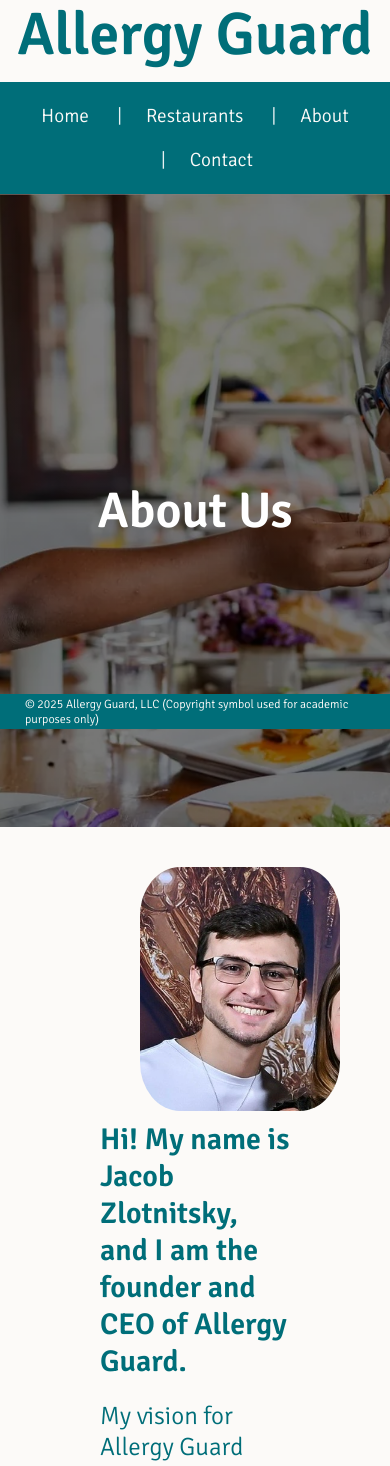
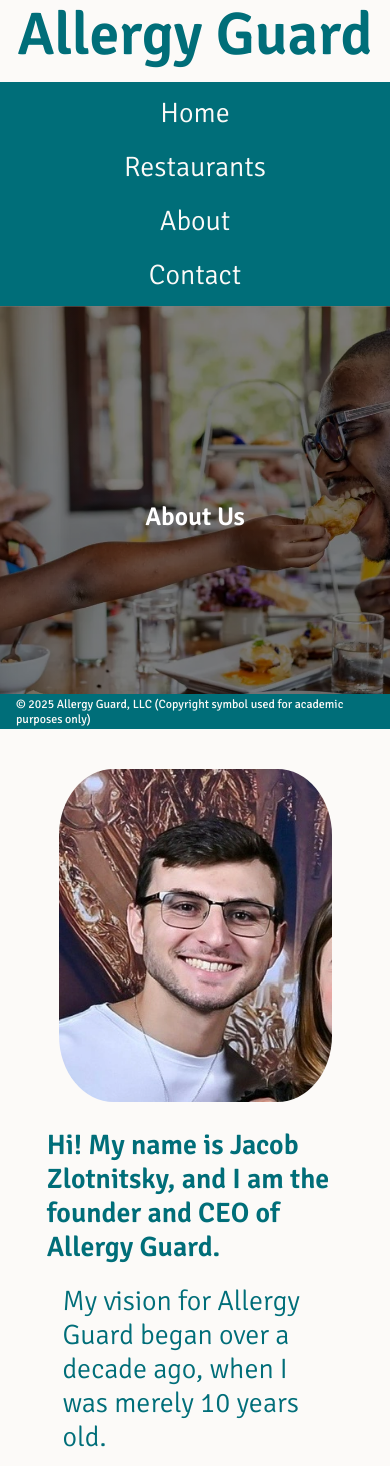
Before and after one commit to jacobzlot/mycs20, a plain HTML site: page allergyguard-about.html in a window 390 px wide. Shown: the part 115-1581 px from the top of the page. Drawn offline with Linux system fonts and the light colour scheme.

Commit message:
Add files via upload

```diff
--- a/allergyguard-about.html
+++ b/allergyguard-about.html
@@ -1,11 +1,12 @@
 <!DOCTYPE html>
 <html>
     <head>
+        <meta name="viewport" content="width=device-width, initial-scale=1">
         <link rel="preconnect" href="https://fonts.googleapis.com">
         <link rel="preconnect" href="https://fonts.gstatic.com" crossorigin>
         <link href="https://fonts.googleapis.com/css2?family=Signika:wght@300;400;500;600&display=swap" rel="stylesheet">
         <title>Allergy Guard About Us Page</title>
-        <link rel="stylesheet" href="mycss.css">
+        <link rel="stylesheet" href="mycss.css?v=2">
     </head>
 
     <body>
@@ -21,7 +22,7 @@
         </div>
         <div class="hero-image-about-us">
             <div class="hero-text">
-                <h1 style="font-size:50px">About Us</h1>
+                <h1>About Us</h1>
             </div>
         </div>
         <div class="content" style="margin-top: 15px; margin-bottom: 100px;">
--- a/mycss.css
+++ b/mycss.css
@@ -14,11 +14,12 @@
     color: #fcfaf8ff;
     display: flex;
     align-items: center;
-    justify-content: right;
+    justify-content: flex-end;
 }
 .footer p{
     font-size: 12px;
-    padding: 25px;
+    padding: 0 16px;
+    margin: 0;
 }
 .header {
     padding: 10px 0;
@@ -50,7 +51,7 @@
     font-weight: 300;
     color: #fcfaf8ff;
 }
-.nav-bar a, p {
+.nav-bar a, .nav-bar p {
     display: inline-block;
     text-decoration: none;
     color: #fcfaf8ff;
@@ -73,27 +74,18 @@
     position: relative;
     background-image: linear-gradient(rgba(0, 0, 0, 0.5),
     rgba(0, 0, 0, 0.5)), url("heroimage.webp");
-    height: 75vh;
-    background-position: center;
-    background-size: cover;
 }
 .hero-image-about-us {
     overflow: hidden;
     position: relative;
     background-image: linear-gradient(rgba(0, 0, 0, 0.5),
     rgba(0, 0, 0, 0.5)), url("aboutus.webp");
-    height: 75vh;
-    background-position: center;
-    background-size: cover;
 }
 .hero-image-restaurants {
     overflow: hidden;
     position: relative;
     background-image: linear-gradient(rgba(0, 0, 0, 0.5),
     rgba(0, 0, 0, 0.5)), url("restauranthero.webp");
-    height: 75vh;
-    background-position: center;
-    background-size: cover;
     display: flex;
     flex-direction: column;
     justify-content: center;
@@ -105,9 +97,6 @@
     position: relative;
     background-image: linear-gradient(rgba(0, 0, 0, 0.5),
     rgba(0, 0, 0, 0.5)), url("boston-hero.webp");
-    height: 75vh;
-    background-position: center;
-    background-size: cover;
     display: flex;
     flex-direction: column;
     justify-content: center;
@@ -122,6 +111,7 @@
     transform: translate(-50%, -50%);
     color: white;
     white-space: nowrap;
+    font-size: 2.5rem;
 }
 .content{
     padding: 10px 0;
@@ -132,22 +122,22 @@
     margin-bottom: 50px;
 }
 .content h1{
-    padding: 25px 50px;
+    padding: 25px 8%;
     text-align: left;
-    font-size: 50px;
+    font-size: 3rem;
     margin: 0;
 }
 .content h2{
-    padding: 10px 100px;
+    padding: 10px 12%;
     text-align: left;
-    font-size: 30px;
+    font-size: 1.75rem;
     font-weight: 300;
     margin: 0;
 }
 .content h3{
-    padding: 10px 100px;
+    padding: 10px 16%;
     text-align: left;
-    font-size: 25px;
+    font-size: 1.75rem;
     font-weight: 300;
     margin: 0;
 }
@@ -185,3 +175,67 @@
     color: #013f45;
     font-weight: 600;
 }
+.hero-image, .hero-image-about-us, .hero-image-restaurants, .hero-image-boston {
+    background-position:center;
+    background-size:cover;
+    min-height:75vh;
+  }
+@media (max-width: 700px) {
+    .nav-bar {
+        position: sticky;
+        top: 0;
+        z-index: 100;
+        padding: 10;
+        text-align: center;
+        background: #006e79;
+        color: #fcfaf8ff;
+        margin: 0;
+        gap: 1rem;
+        padding: 0.25rem;
+    }
+    .nav-bar h2 {
+        margin: 0;
+        padding: 5px 0;
+        font-weight: 300;
+        color: #fcfaf8ff;
+    }
+    .nav-bar a, .nav-bar p {
+        display: block;
+        text-align: center;
+        text-decoration: none;
+        color: #fcfaf8ff;
+        font-weight: 300;
+        padding: 10px 0;
+        font-size: 1.75rem;
+    }
+    .nav-bar a + a::before{
+        content:"";
+        color:rgba(255, 255, 255, 0.9);
+        margin:0 0rem;
+        font-weight: 300;
+    }
+    .hero-text{
+        position: absolute;
+        text-align: center;
+        top: 50%;
+        left: 50%;
+        transform: translate(-50%, -50%);
+        color: white;
+        white-space: nowrap;
+        font-size: 0.8rem;
+    }
+    .hero-image, .hero-image-about-us, .hero-image-boston, .hero-image-restaurants {
+        overflow: hidden;
+        position: relative;
+        background-size: cover;
+        background-position: center;
+        min-height: 50vh;
+    }
+    .content img{
+        border-radius: 20%;
+        display: block;
+        float: none;
+        margin: 1rem auto;
+        max-width: 70%;
+    }
+}
```
Also changed, not shown: allergyguard-contacts.html (+2 -1 lines), allergyguard-home.html (+3 -2 lines), allergyguard-restaurants.html (+45 -3 lines), boston.html (+3 -2 lines).
